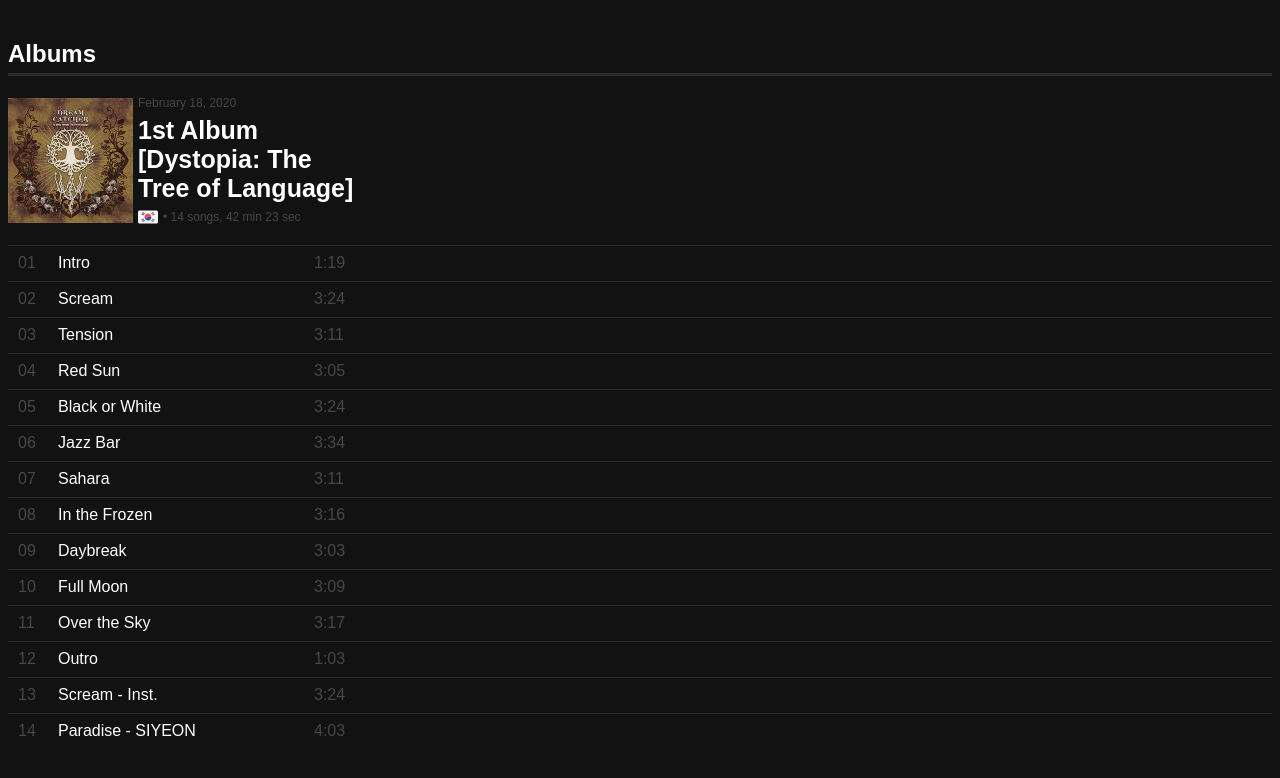
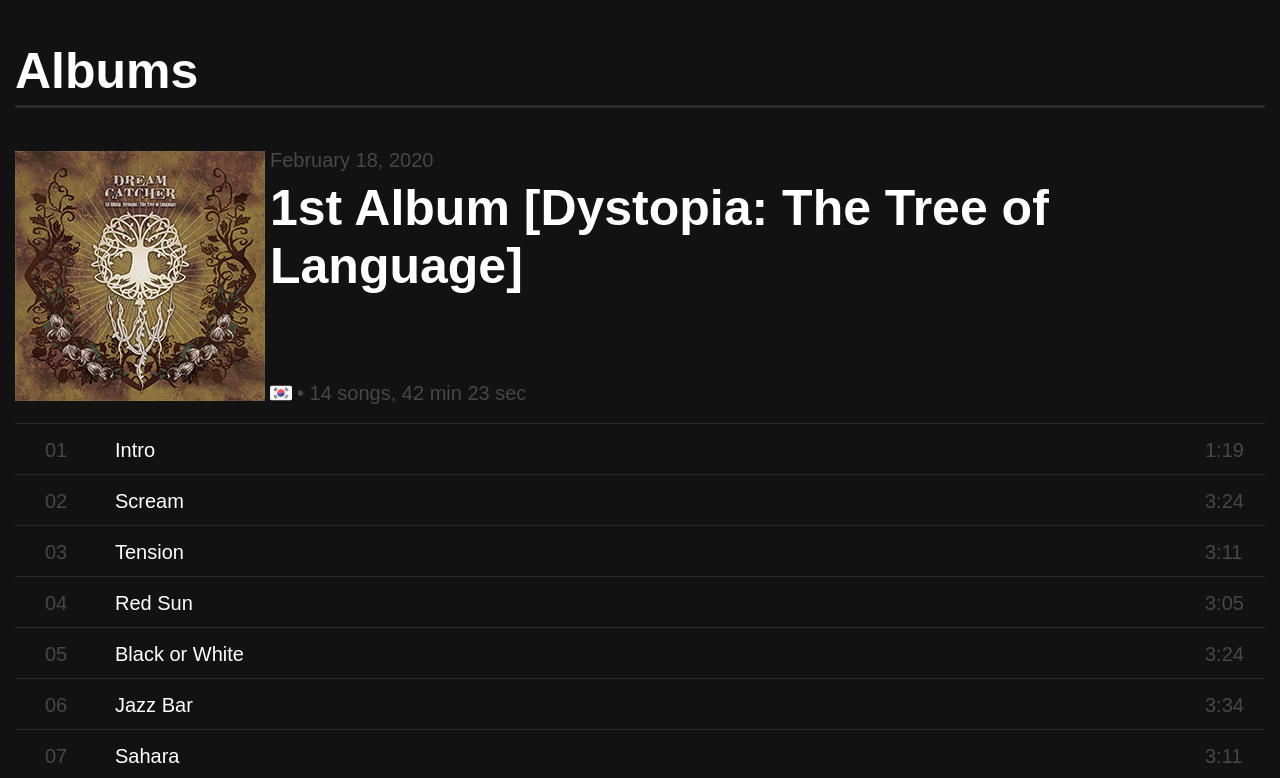
Before and after one commit to Voulqy/DCL, a plain HTML site: page index.html in a window 1280 px wide. Shown: the top 778 px of the page. Drawn offline with Linux system fonts and the light colour scheme.

Commit message:
0.1.5
desktop version added

```diff
--- a/css/style.css
+++ b/css/style.css
@@ -121,3 +121,138 @@ h2 {
 }
 
 /* track info div grid */
+
+/* Media Query */
+
+@media only screen and (min-width: 500px) {
+    body {
+        background-color: #121212;
+        color: white;
+        font-family: 'Noto Sans KR', sans-serif;
+        margin-top: 40px;
+        padding: 0;
+        width: 1250px;
+        margin: 0 auto;
+    }
+
+    h2 {
+        text-align: left;
+        border-bottom: #2b2b2b 3px solid;
+        padding-bottom: 5px;
+        font-size: 50px;
+    }
+
+    /* album info div grid */
+
+    .album-grid {
+        display: grid;
+        grid-template-columns: 250px 1000px;
+        grid-template-rows: 30px;
+        -ms-user-select:none;
+       -moz-user-select:none;
+       -webkit-user-select:none;
+       -webkit-touch-callout: none;
+       -khtml-user-select: none;
+        user-select:none;
+        overflow-x: hidden;
+        /* width: 1000px; */
+    }
+
+    .album-cover{
+        grid-column: 1;
+        grid-row: 1/5;
+
+    }
+
+    .album-cover img{
+        width: 250px;
+        max-height: 250px;
+        padding-top: 2px;
+    }
+
+    .album-date {
+        padding-left: 5px;
+        font-size: 20px;
+        color:#474747;
+        grid-column: 2;
+        grid-row: 1;
+    }
+
+    .album-name {
+        padding-left: 5px;
+        font-size: 50px;
+        font-weight: bold;
+        grid-column: 2;
+        grid-row: 2;
+    }
+
+    .album-region {
+        padding-left: 5px;
+        grid-column: 2;
+        grid-row: 4;
+        text-align: left;
+    }
+
+    .album-region img {
+        width: auto;
+        height: 22px;
+        text-align: left;
+        float: left;
+    }
+
+    .album-length {
+        padding-left: 5px;
+        font-size: 20px;
+        color:#474747;
+        grid-column: 2;
+    }
+
+    /* album info div grid */
+
+    /* track info div grid */
+
+    .track-grid {
+        display: grid;
+        grid-template-columns: 100px 1050px 100px;
+        grid-template-rows: 50px;
+        margin: 0 auto;
+        overflow-x: hidden;
+    }
+
+    .track-grid:hover {
+        background-color: #2b2b2b;
+        cursor: pointer;
+    }
+
+    .track-number {
+        grid-column: 1;
+        padding-left: 30px;
+        padding-top: 15px;
+        color:#474747;
+        font-size: 20px;
+    }
+
+    .track-name {
+        grid-column: 2;
+        max-width: 258px;
+        text-overflow: ellipsis;
+        overflow: hidden;
+        white-space: nowrap;
+        padding-top: 15px;
+        font-size: 20px;
+    }
+
+    .track-length {
+        grid-column: 3;
+        padding-top: 15px;
+        color:#474747;
+        padding-left: 40px;
+        font-size: 20px;
+    }
+
+    .track-border {
+        border-top: #2b2b2b 1px solid;
+    }
+}
+
+/* Media Query */
```
Also changed, not shown: css/lyrics.css (+17 -0 lines).
